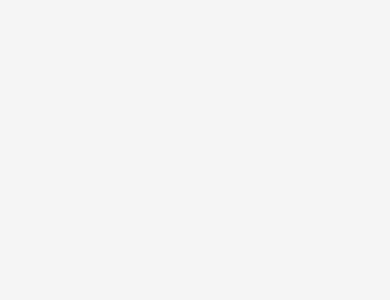
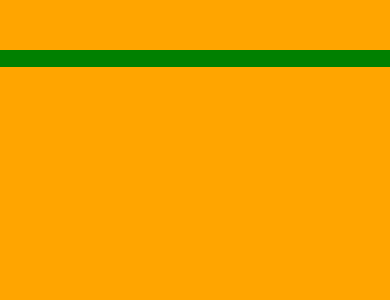
Before and after one commit to stwar-x/AppDh, a React Native app: screen / in a window 390 px wide. Shown: the top 300 px of the page. Built offline with nearby package versions, Linux system fonts and the light colour scheme.

Commit message:
input text  add  header

```diff
--- a/App.js
+++ b/App.js
@@ -3,10 +3,37 @@
 import Header from "./header";
 import Footer from "./footer";
 export default class App extends React.Component {
+  constructor(props) {
+    super(props);
+    this.state ={
+      value: "",
+      items: []
+      }
+      this.handleAddItem = this.handleAddItem.bind(this);
+    }
+    handleAddItem() {
+      if(!this.state.value) return
+      const newItems = [
+        ...this.state.items,
+        {
+          key: Date.now(),
+          text: this.state.value,
+          complete: false
+        }
+      ]
+      this.setState({
+        items: newItems,
+        value:""
+      })
+    }
+
   render() {
     return (
     <View style={styles.container}>
-        <Header />
+        <Header
+        value={this.state.container}
+        onAddItem={this.handleAddItem}
+        onChange={(value) => this.setState({ value })}/>
         <View style={styles.content } >
 
         </View>
@@ -19,7 +46,8 @@
 const styles = StyleSheet.create({
     container: {
       flex: 1,
-      backgroundColor: "#F5F5F5"
+      backgroundColor: "orange",
+      paddingTop: 50
     },
     content: {
       flex: 1
--- a/header.js
+++ b/header.js
@@ -1,11 +1,35 @@
 import React from 'react';
-import { View } from 'react-native';
+import { View, TextInput, StyleSheet } from 'react-native';
 
 export default class Header extends React.Component {
 render() {
     return (
-    <View>
+    <View style={styles.header}>
+      <TextInput
+        value={this.props.value}
+        onChangeText = {this.props.onChange}
+        onSubmitEditing={this.props.onAddItem}
+        placeholde= "What needs to be done?"
+        blurOnSubmit= {false}
+        returnKeyType= "done"
+        style={styles.input}
+      />
     </View>
     );
+  }
 }
-}
+const styles = StyleSheet.create({
+    header: {
+      //paddingHorizontal: 16,
+      flexDirection: "row",
+      justifyContent: "space-around",
+      alignItems: "center",
+      backgroundColor: "green",
+    },
+    intput: {
+      flex: 1,
+      width: "300",
+      height: 70
+
+    }
+})
```
Also changed, not shown: package.json (line endings or trailing spaces), 1 other file (tests, documents, lock files or other folders).
